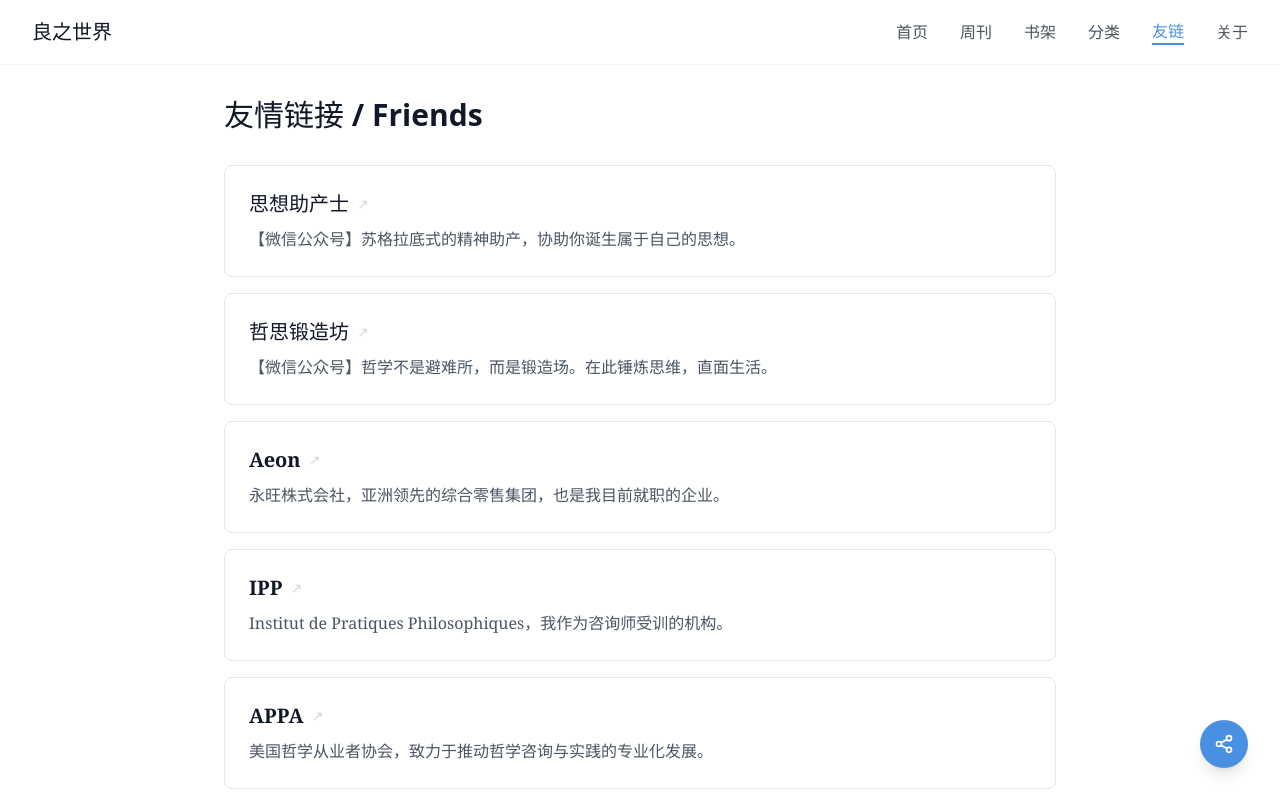
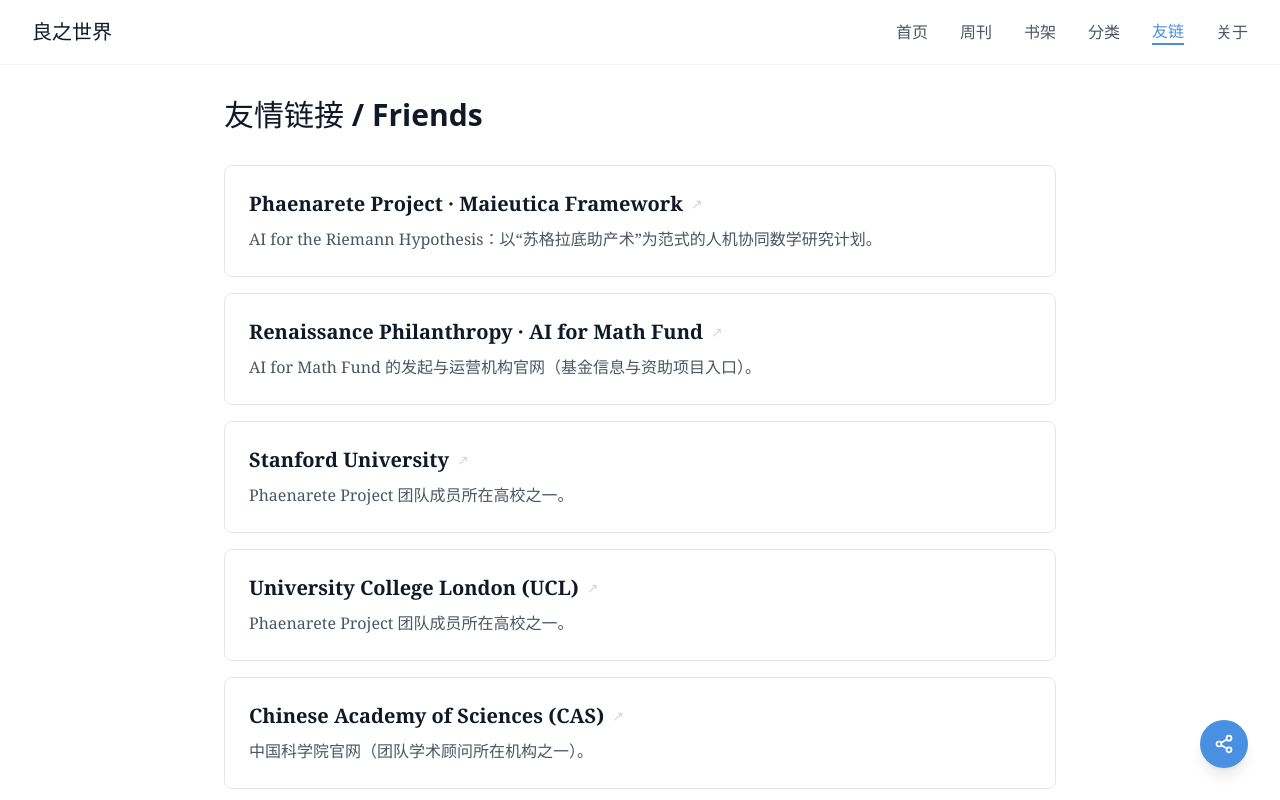
Before and after one commit to qaz20011230/blog, a React (Vite) app: page /links in a window 1280 px wide. Shown: the top 800 px of the page. Built offline with nearby package versions, Linux system fonts and the light colour scheme.

Commit message:
Update Links page: Replace WeChat links with project institutions

```diff
--- a/src/pages/Links.tsx
+++ b/src/pages/Links.tsx
@@ -9,14 +9,34 @@
 
 const friends: Friend[] = [
   {
-    name: '思想助产士',
-    url: 'https://weixin.sogou.com/weixin?type=1&query=思想助产士',
-    description: '【微信公众号】苏格拉底式的精神助产，协助你诞生属于自己的思想。',
+    name: 'Phaenarete Project · Maieutica Framework',
+    url: 'https://phaenarete-project.github.io/Maieutica/',
+    description: 'AI for the Riemann Hypothesis：以“苏格拉底助产术”为范式的人机协同数学研究计划。',
   },
   {
-    name: '哲思锻造坊',
-    url: 'https://weixin.sogou.com/weixin?type=1&query=哲思锻造坊',
-    description: '【微信公众号】哲学不是避难所，而是锻造场。在此锤炼思维，直面生活。',
+    name: 'Renaissance Philanthropy · AI for Math Fund',
+    url: 'https://www.renaissancephilanthropy.org/ai-for-math-fund',
+    description: 'AI for Math Fund 的发起与运营机构官网（基金信息与资助项目入口）。',
+  },
+  {
+    name: 'Stanford University',
+    url: 'https://www.stanford.edu/',
+    description: 'Phaenarete Project 团队成员所在高校之一。',
+  },
+  {
+    name: 'University College London (UCL)',
+    url: 'https://www.ucl.ac.uk/',
+    description: 'Phaenarete Project 团队成员所在高校之一。',
+  },
+  {
+    name: 'Chinese Academy of Sciences (CAS)',
+    url: 'https://english.cas.cn/',
+    description: '中国科学院官网（团队学术顾问所在机构之一）。',
+  },
+  {
+    name: 'Russian Academy of Sciences (RAS)',
+    url: 'https://www.ras.ru/?lng=en',
+    description: '俄罗斯科学院官网（团队学术顾问所在机构之一）。',
   },
   {
     name: 'Aeon',
@@ -70,8 +90,8 @@
     <div className="max-w-4xl mx-auto">
       <Helmet>
         <title>友链 | 良之世界</title>
-        <meta name="description" content="良之世界的友情链接，包含【思想助产士】与【哲思锻造坊】微信公众号入口。" />
-        <meta name="keywords" content="友情链接, 思想助产士, 哲思锻造坊, 哲学资源, 学术导航" />
+        <meta name="description" content="良之世界的友情链接：研究机构、学术资源与Phaenarete Project相关入口。" />
+        <meta name="keywords" content="友情链接, Phaenarete Project, AI for Math Fund, Stanford, UCL, CAS, RAS, 学术资源" />
       </Helmet>
 
       <h1 className="text-3xl font-bold text-gray-900 mb-8">友情链接 / Friends</h1>
```
